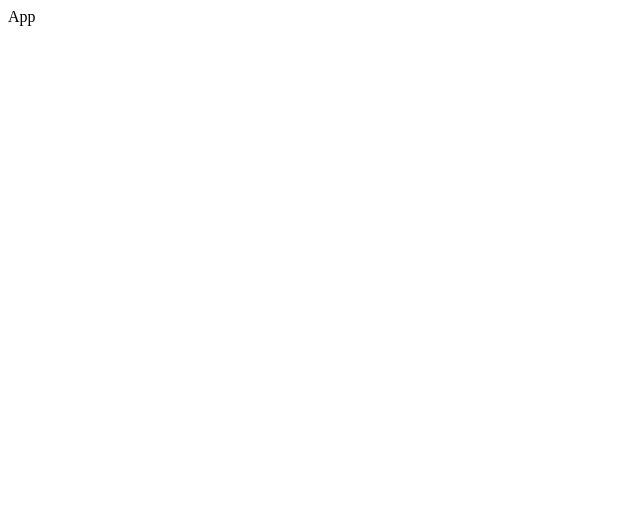
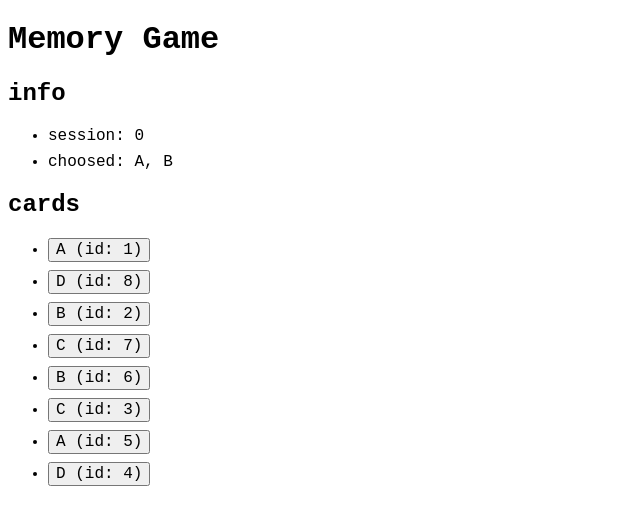
Before and after one commit to pss-aileen/practice-react-memory-game, a React (Vite) app: page / in a window 1280 px wide. Shown: the top 524 px of the page, without its empty margins (0-640 px from the left). Built offline with nearby package versions, Linux system fonts and the light colour scheme.

Commit message:
implement HTML and component #7

```diff
--- a/src/App.jsx
+++ b/src/App.jsx
@@ -1,4 +1,5 @@
 import './App.css';
+import Card from './components/Card';
 import cards from './data/cards.json';
 import doubleCards from './utils/doubleCards';
 import randomCards from './utils/randomCards';
@@ -9,7 +10,25 @@ const randomCardsArray = randomCards(doubleCardsArray);
 console.log(randomCardsArray);
 
 function App() {
-  return <div>App</div>;
+  return (
+    <>
+      <h1>Memory Game</h1>
+
+      <h2>info</h2>
+      <ul>
+        <li>session: 0</li>
+        <li>choosed: A, B</li>
+      </ul>
+
+      <h2>cards</h2>
+
+      <ul>
+        {randomCardsArray.map((card) => (
+          <Card name={card.name} key={card.id} id={card.id} />
+        ))}
+      </ul>
+    </>
+  );
 }
 
 export default App;
--- /dev/null
+++ b/src/components/Card.jsx
@@ -0,0 +1,17 @@
+import PropTypes from 'prop-types';
+import React from 'react';
+
+export default function Card({ id, name }) {
+  return (
+    <li>
+      <button>
+        {name} (id: {id})
+      </button>
+    </li>
+  );
+}
+
+Card.propTypes = {
+  id: PropTypes.number.isRequired,
+  name: PropTypes.string.isRequired,
+};
--- a/src/index.css
+++ b/src/index.css
@@ -0,0 +1,14 @@
+* {
+  font-family: 'Courier New', Courier, monospace;
+}
+
+ul {
+  li + li {
+    margin-top: 8px;
+  }
+}
+
+button {
+  font-size: 16px;
+  cursor: pointer;
+}
```
